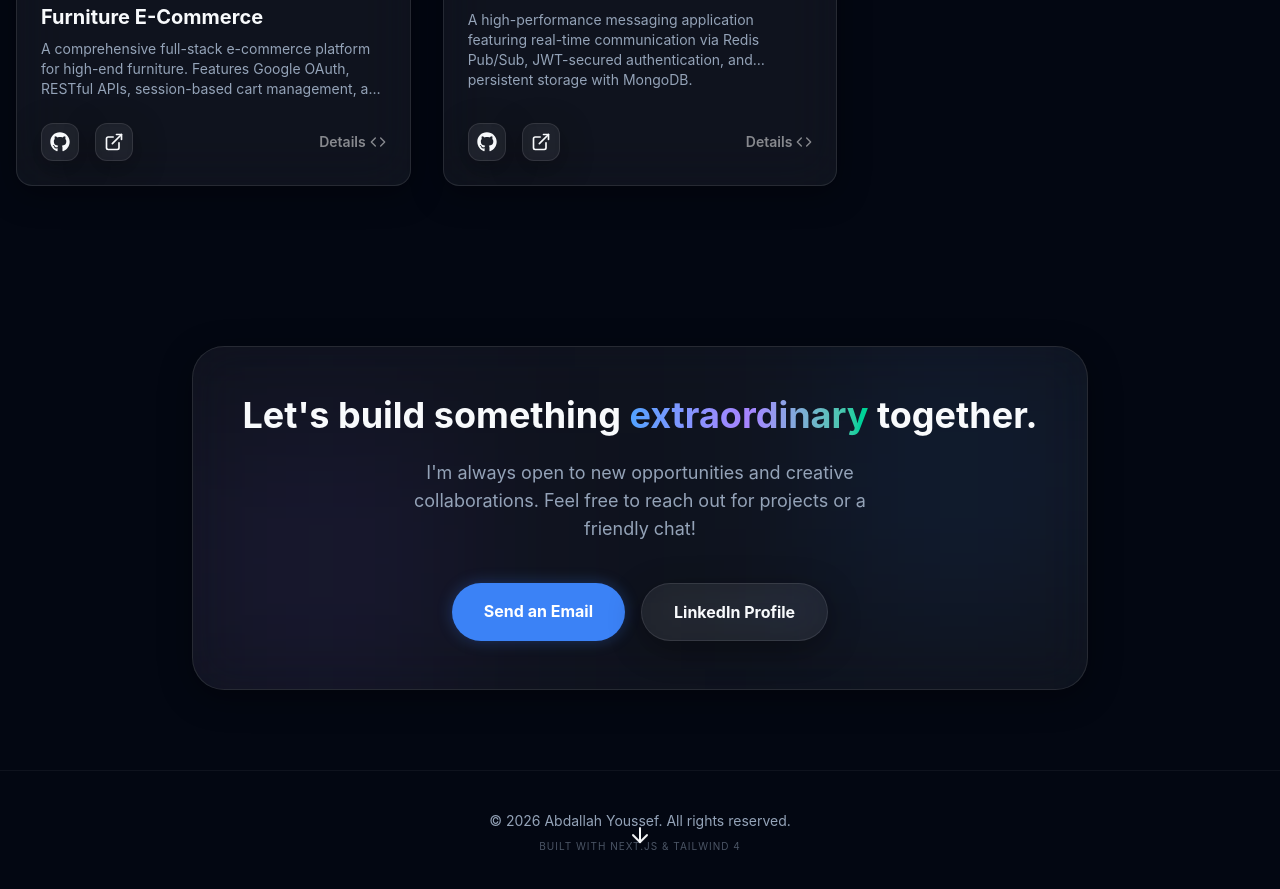
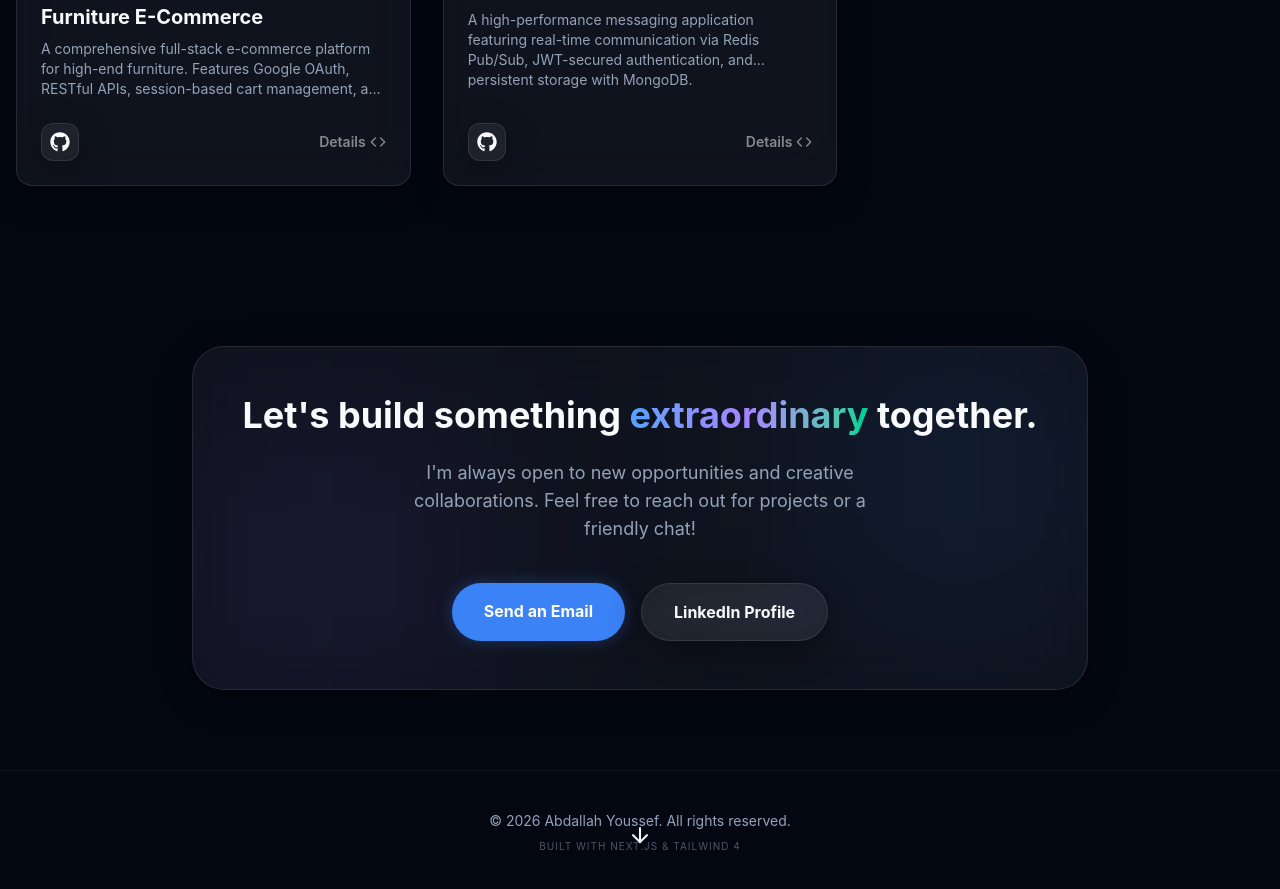
Before and after one commit to abd3llahyoussef/portfolio, a Next.js app: page / in a window 1280 px wide. Shown: the part 2100-2989 px from the top of the page. Built offline with nearby package versions, Linux system fonts and the light colour scheme.

Commit message:
second commit

```diff
--- a/src/components/sections/Hero.tsx
+++ b/src/components/sections/Hero.tsx
@@ -87,7 +87,7 @@
             <FaLinkedin size={20} /> LinkedIn
           </a>
           <a
-            href="https://drive.google.com/file/d/1lP5bVv2cl95k0gDwwUEUrKHt5vm07DQV/view?usp=sharing"
+            href="https://drive.google.com/file/d/1YUVPZAQ287BFvvCvgs5D-r-5xjXt8vGN/view?usp=sharing"
             target="_blank"
             rel="noopener noreferrer"
             className="px-8 py-4 glass text-foreground rounded-full font-semibold flex items-center gap-2 hover:bg-white/10 transition-all duration-300"
--- a/src/components/sections/Projects.tsx
+++ b/src/components/sections/Projects.tsx
@@ -92,9 +92,6 @@
                 <a href={project.github} className="p-2 glass hover:bg-white/10 rounded-lg transition-colors" title="GitHub">
                   <FaGithub size={20} />
                 </a>
-                <a href={project.live} className="p-2 glass hover:bg-white/10 rounded-lg transition-colors" title="Live Demo">
-                  <ExternalLink size={20} />
-                </a>
                 <button
                   onClick={() => openProject(project)}
                   className="ml-auto text-sm font-semibold flex items-center gap-1 text-white/50 group-hover:text-white transition-colors"
```
